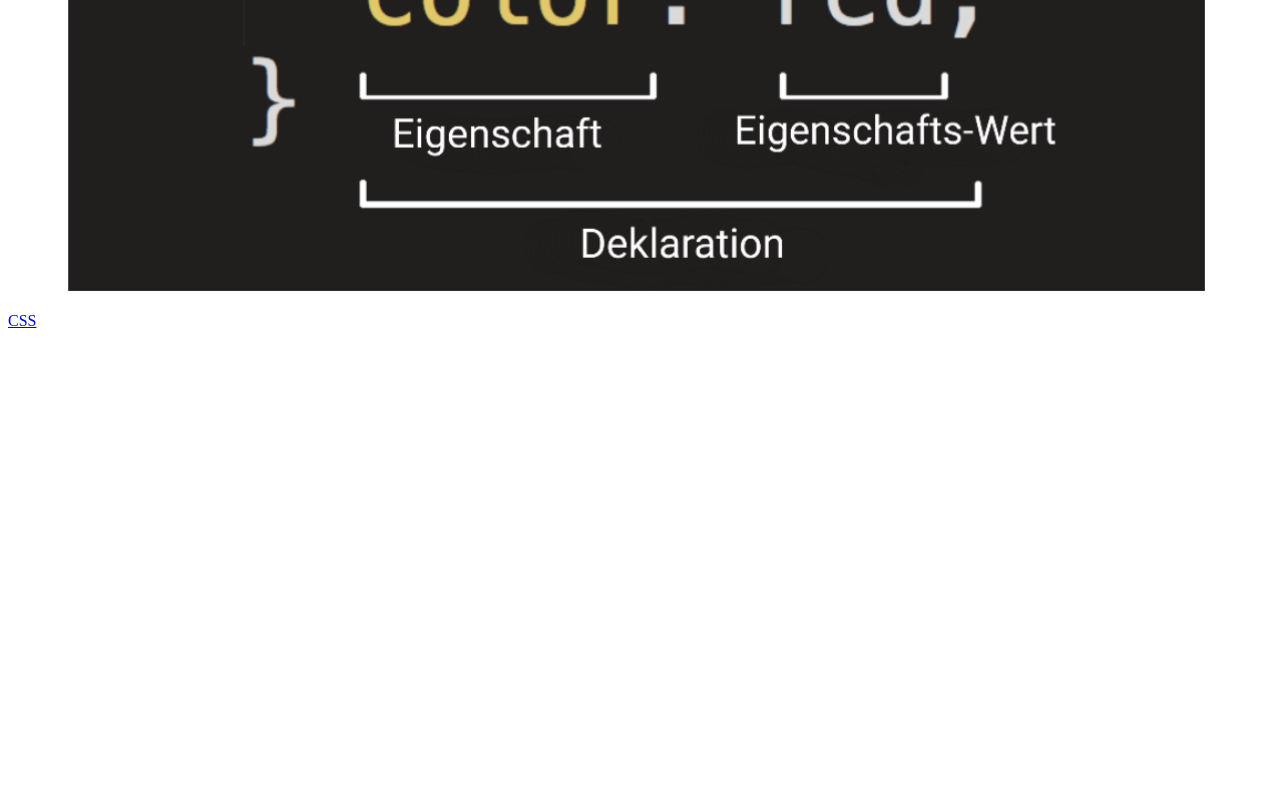
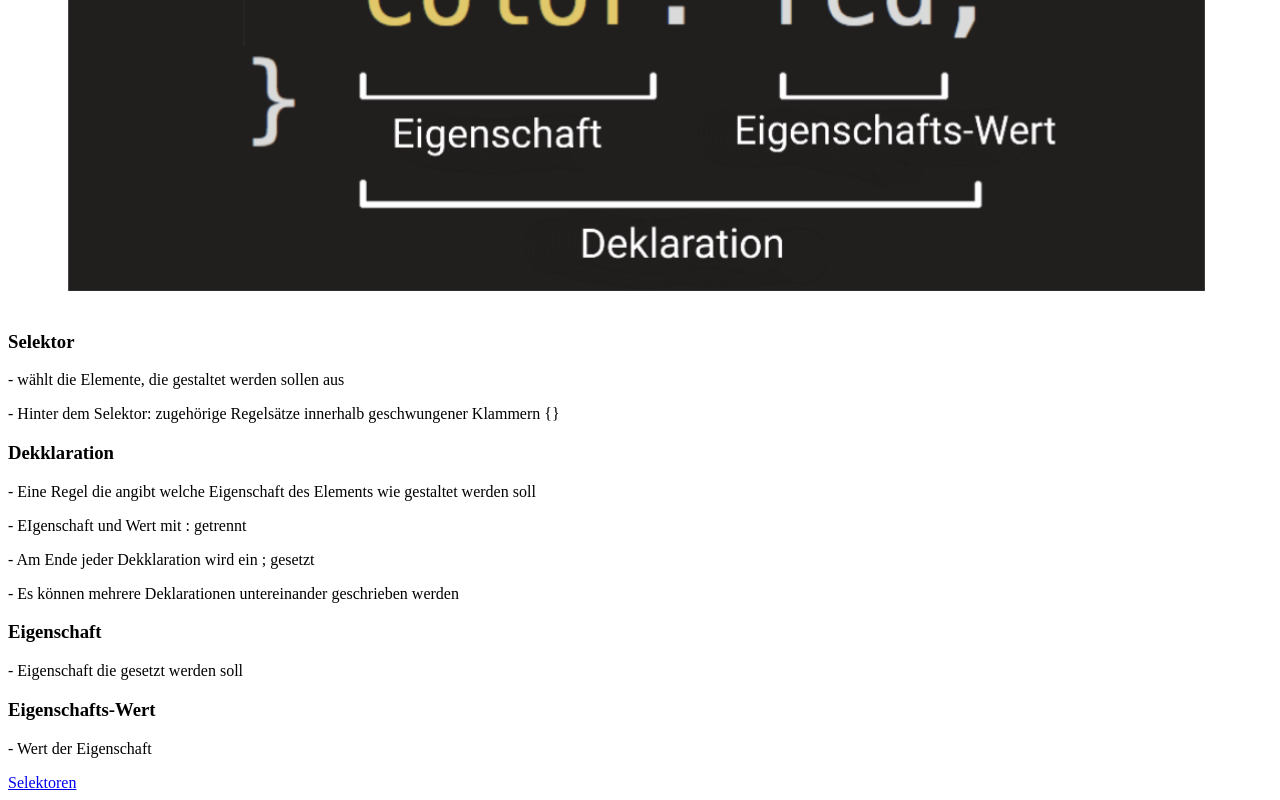
Before and after one commit to SorayaFerdani/ah-oh-html-css-tutorial, a plain HTML site: page css.html in a window 1280 px wide. Shown: the part 559-1359 px from the top of the page. Before the commit the page ends 897 px from the top, so only its background shows below. Drawn offline with Linux system fonts and the light colour scheme.

Commit message:
1 file modified

```diff
--- a/css.html
+++ b/css.html
@@ -13,7 +13,23 @@
 	<h2>Aufbau von CSS Dateien</h2>
 	<img width="100%" src="https://github.com/SorayaFerdani/ah-oh-html-css-tutorial/blob/2021-04-03_11-35/css.PNG?raw=true">
 
-	<a href="/css.html">CSS</a>
+	<h3>Selektor</h3>
+	<p>- wählt die Elemente, die gestaltet werden sollen aus</p>
+	<p>- Hinter dem Selektor: zugehörige Regelsätze innerhalb geschwungener Klammern {}
+
+		<h3>Dekklaration</h3>
+		<p>- Eine Regel die angibt welche Eigenschaft des Elements wie gestaltet werden soll</p>
+		<p>- EIgenschaft und Wert mit : getrennt</p>
+		<p>- Am Ende jeder Dekklaration wird ein ; gesetzt</p>
+		<p>- Es können mehrere Deklarationen untereinander geschrieben werden</p>
+
+		<h3>Eigenschaft</h3>
+		<p>- Eigenschaft die gesetzt werden soll</p>
+
+		<h3>Eigenschafts-Wert</h3>
+		<p>- Wert der Eigenschaft</p>
+
+		<a href="/selectors.html">Selektoren</a>
 
 </body>
 
```
